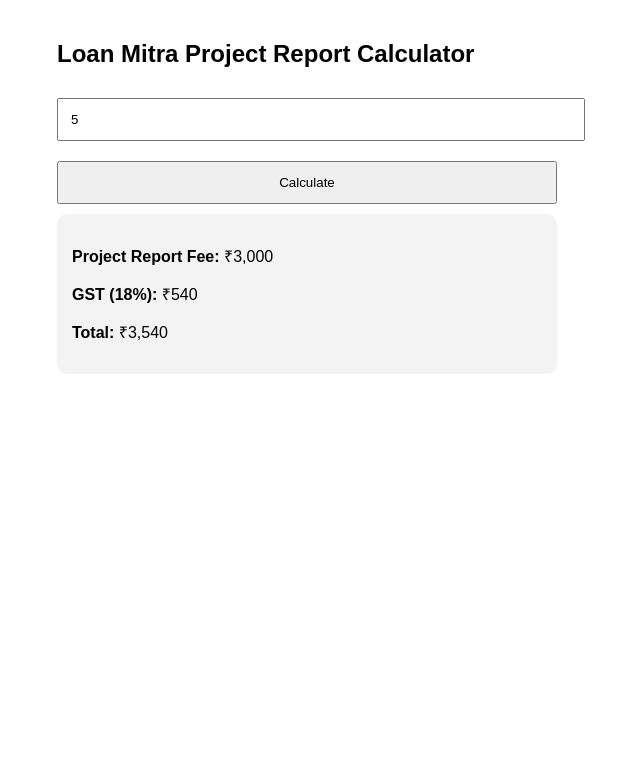
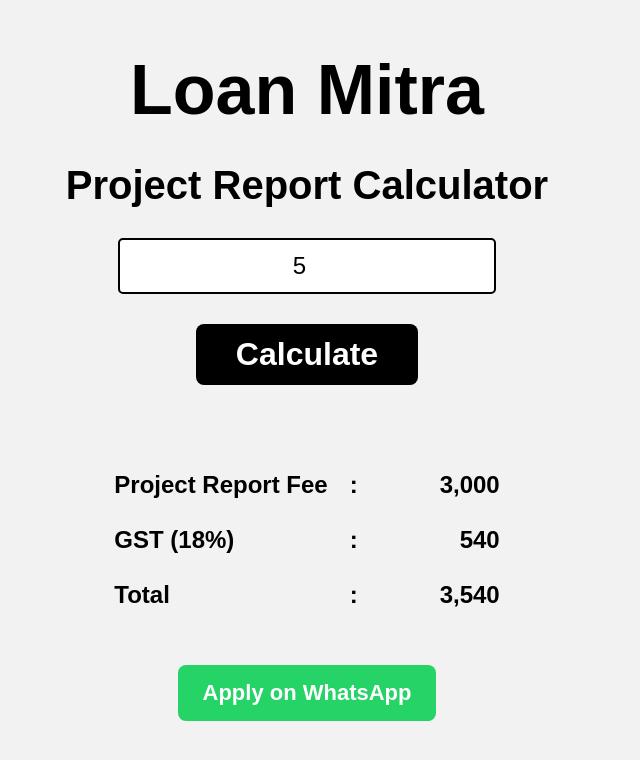
Before and after one commit to loanmitraofficials/Calculator, a plain HTML site: page index.html in a window 1280 px wide. Both pictures are taken after typing "5" into the empty fields and a click on the button "Calculate". Shown: the whole page, without its empty margins (333-973 px from the left). Drawn offline with Linux system fonts and the light colour scheme.

Commit message:
index.html

```diff
--- a/index.html
+++ b/index.html
@@ -1,41 +1,212 @@
 <!DOCTYPE html>
-<html>
+<html lang="en">
 <head>
 <meta charset="UTF-8">
-<meta name="viewport" content="width=device-width, initial-scale=1">
-<title>Loan Mitra Project Report Calculator</title>
+<meta name="viewport" content="width=device-width, initial-scale=1.0">
+<title>Loan Mitra - Project Report Calculator</title>
+
 <style>
-body{font-family:Arial;padding:20px;max-width:500px;margin:auto}
-input,button{width:100%;padding:12px;margin:10px 0}
-.result{background:#f3f3f3;padding:15px;border-radius:10px}
+body{
+    margin:0;
+    padding:20px;
+    background:#f2f2f2;
+    font-family:Arial, sans-serif;
+    text-align:center;
+}
+
+.container{
+    max-width:700px;
+    margin:auto;
+}
+
+h1{
+    font-size:70px;
+    margin-top:30px;
+    margin-bottom:20px;
+}
+
+h2{
+    font-size:40px;
+    margin-bottom:30px;
+}
+
+input{
+    width:80%;
+    max-width:350px;
+    padding:12px;
+    font-size:24px;
+    text-align:center;
+    border:2px solid #000;
+    border-radius:5px;
+}
+
+button{
+    margin-top:30px;
+    padding:12px 40px;
+    font-size:32px;
+    font-weight:bold;
+    cursor:pointer;
+    border:none;
+    border-radius:8px;
+    background:#000;
+    color:white;
+}
+
+button:hover{
+    opacity:0.9;
+}
+
+.result{
+    margin-top:60px;
+    display:flex;
+    justify-content:center;
+}
+
+table{
+    border-spacing:20px 25px;
+    font-size:24px;
+    font-weight:bold;
+}
+
+td{
+    text-align:left;
+}
+
+.value{
+    min-width:120px;
+    text-align:right;
+}
+
+.whatsapp-btn{
+    display:none;
+    margin-top:30px;
+    background:#25D366;
+    color:white;
+    text-decoration:none;
+    padding:15px 25px;
+    border-radius:8px;
+    font-size:22px;
+    font-weight:bold;
+}
+
+@media(max-width:600px){
+
+h1{
+    font-size:45px;
+}
+
+h2{
+    font-size:28px;
+}
+
+input{
+    width:90%;
+    font-size:20px;
+}
+
+button{
+    font-size:24px;
+}
+
+table{
+    font-size:20px;
+}
+}
 </style>
 </head>
+
 <body>
 
-<h2>Loan Mitra Project Report Calculator</h2>
+<div class="container">
 
-<input type="number" id="loan" placeholder="Enter Loan Amount">
+<h1>Loan Mitra</h1>
+
+<h2>Project Report Calculator</h2>
+
+<input type="number" id="loan" placeholder="Enter Desired Amount">
+
+<br>
 
 <button onclick="calculate()">Calculate</button>
 
 <div class="result">
-<p><b>Project Report Fee:</b> ₹<span id="fee">0</span></p>
-<p><b>GST (18%):</b> ₹<span id="gst">0</span></p>
-<p><b>Total:</b> ₹<span id="total">0</span></p>
+<table>
+
+<tr>
+<td>Project Report Fee</td>
+<td>:</td>
+<td class="value" id="fee">0</td>
+</tr>
+
+<tr>
+<td>GST (18%)</td>
+<td>:</td>
+<td class="value" id="gst">0</td>
+</tr>
+
+<tr>
+<td>Total</td>
+<td>:</td>
+<td class="value" id="total">0</td>
+</tr>
+
+</table>
+</div>
+
+<a id="waBtn"
+class="whatsapp-btn"
+target="_blank">
+Apply on WhatsApp
+</a>
+
 </div>
 
 <script>
+
 function calculate(){
-let loan=parseFloat(document.getElementById("loan").value)||0;
 
-let fee=Math.round(Math.max(3000,3000+((loan-100000)*22000/4900000)));
-let gst=Math.round(fee*0.18);
-let total=fee+gst;
+let loan = parseFloat(document.getElementById("loan").value);
 
-document.getElementById("fee").innerText=fee.toLocaleString();
-document.getElementById("gst").innerText=gst.toLocaleString();
-document.getElementById("total").innerText=total.toLocaleString();
+if(!loan || loan <= 0){
+alert("Please enter loan amount");
+return;
 }
+
+let fee = Math.round(
+Math.max(
+3000,
+3000 + ((loan - 100000) * 22000 / 4900000)
+)
+);
+
+let gst = Math.round(fee * 0.18);
+let total = fee + gst;
+
+document.getElementById("fee").innerHTML =
+fee.toLocaleString('en-IN');
+
+document.getElementById("gst").innerHTML =
+gst.toLocaleString('en-IN');
+
+document.getElementById("total").innerHTML =
+total.toLocaleString('en-IN');
+
+let msg =
+"Loan Mitra Inquiry%0A%0A" +
+"Loan Amount: ₹" + loan.toLocaleString('en-IN') + "%0A" +
+"Project Report Fee: ₹" + fee.toLocaleString('en-IN') + "%0A" +
+"GST: ₹" + gst.toLocaleString('en-IN') + "%0A" +
+"Total: ₹" + total.toLocaleString('en-IN');
+
+let waLink =
+"https://wa.me/918051656696?text=" + msg;
+
+let waBtn = document.getElementById("waBtn");
+
+waBtn.href = waLink;
+waBtn.style.display = "inline-block";
+}
+
 </script>
 
 </body>
```
